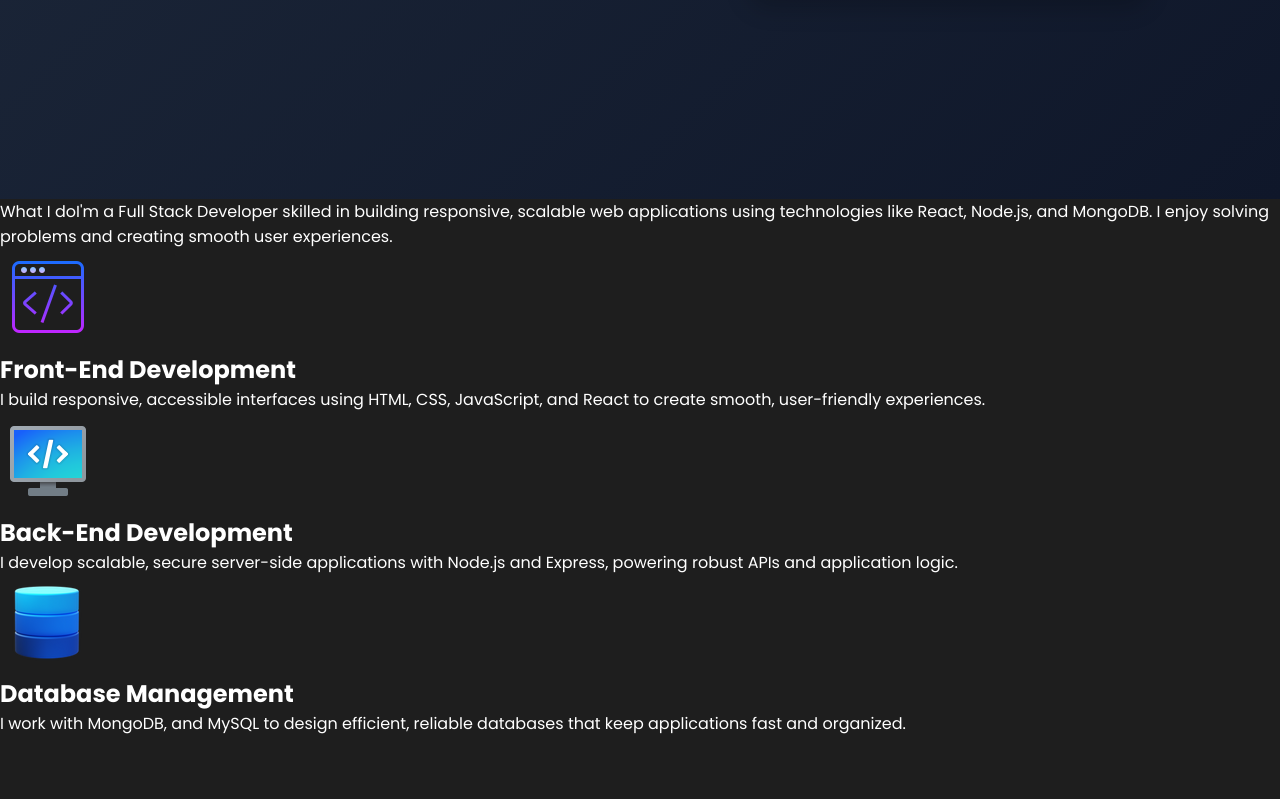
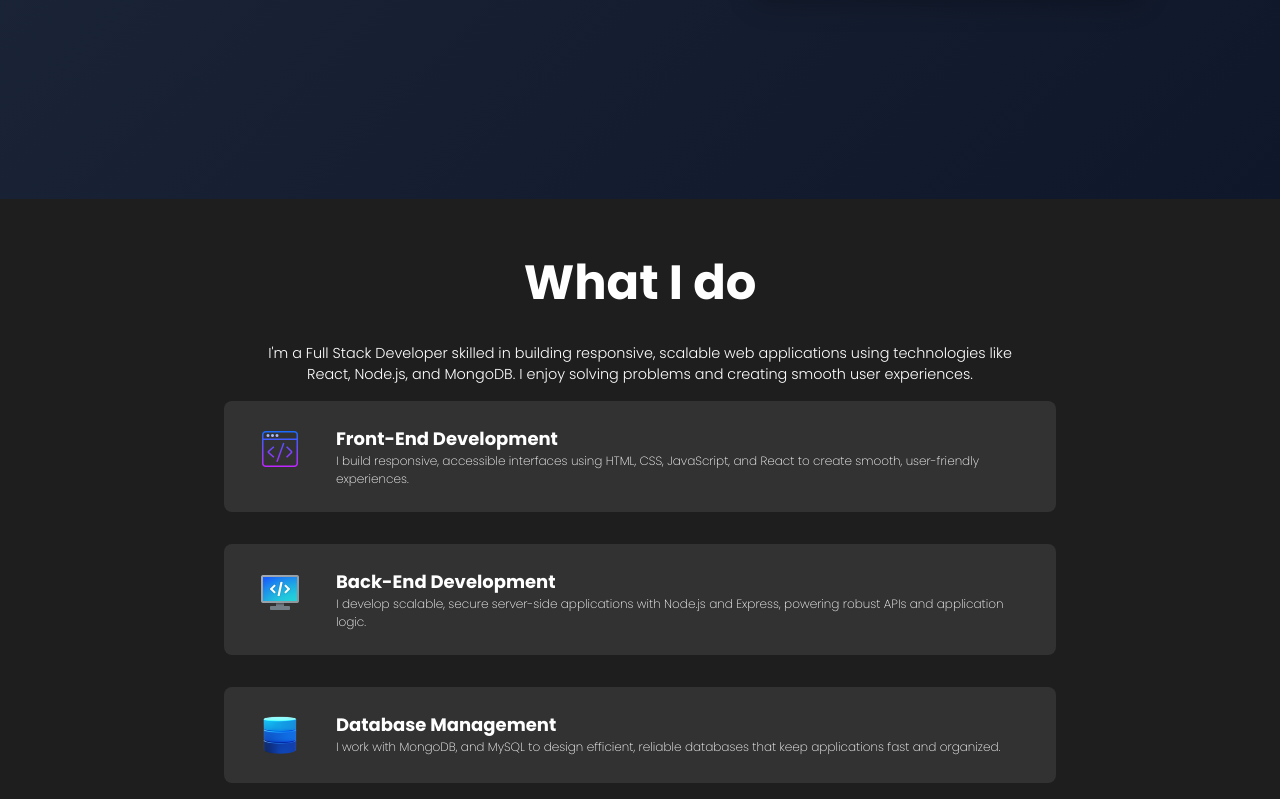
Before and after one commit to Ashan37/MyPortfolio, a React (Vite) app in the folder myportfolio/: page / in a window 1280 px wide. Shown: the part 684-1483 px from the top of the page. Before the commit the page ends 1420 px from the top, so only its background shows below. Built offline with nearby package versions, Linux system fonts and the light colour scheme.

Commit message:
add CSS to "Skills" part

```diff
--- a/myportfolio/src/components/Skills.jsx
+++ b/myportfolio/src/components/Skills.jsx
@@ -4,7 +4,7 @@
 const Skills = () => {
   return (
     <section id="skills">
-      <span className="skillTitel">What I do</span>
+      <span className="skillTitle">What I do</span>
       <span className="skillDesc">
         I'm a Full Stack Developer skilled in building responsive, scalable web
         applications using technologies like React, Node.js, and MongoDB. I
--- a/myportfolio/src/styles/skills.css
+++ b/myportfolio/src/styles/skills.css
@@ -0,0 +1,45 @@
+#skills{
+    overflow: hidden;
+    width: 100vw;
+    max-width: 65rem;
+    display: flex;
+    flex-direction: column;
+    align-items: center;
+    text-align: center;
+    margin: 0 auto;
+}
+.skillTitle{
+    font-size: 3rem;
+    font-weight: 700;
+    padding-top: 3rem;
+    margin-bottom: 1.5rem;
+}
+
+.skillDesc{
+    font-weight:300;
+    font-size: 0.9rem;
+    max-width: 51rem;
+    padding: 0 2rem;
+}
+.skillBar{
+    margin: 1.5rem;
+    width: 100vw;
+    max-width: 80%;
+    text-align: left;
+    display: flex;
+    margin: 1rem;
+    padding: 1.5rem 2rem;
+    border-radius: 0.5rem;
+    background: rgb(50, 50, 50);
+}
+.skillBarImg{
+    object-fit: cover;
+    height: 3rem;
+    width: 3rem;
+    margin-right: 2rem;
+}
+
+.skillBarText{
+    font-size: 0.75rem;
+    font-weight: 200;
+}
```
